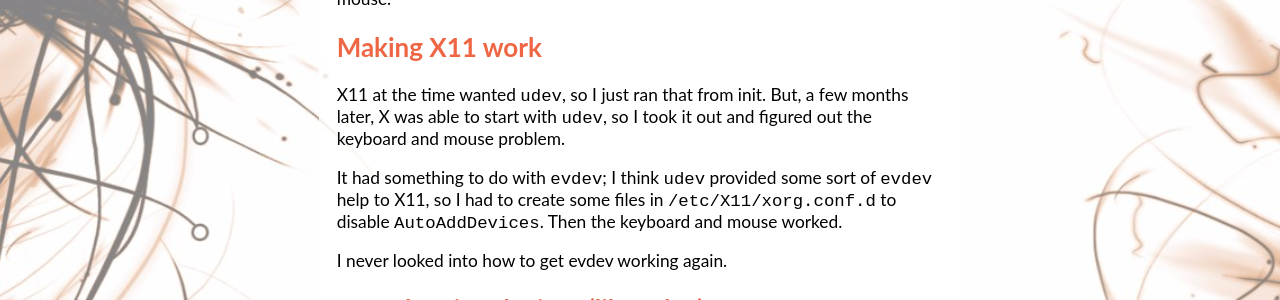
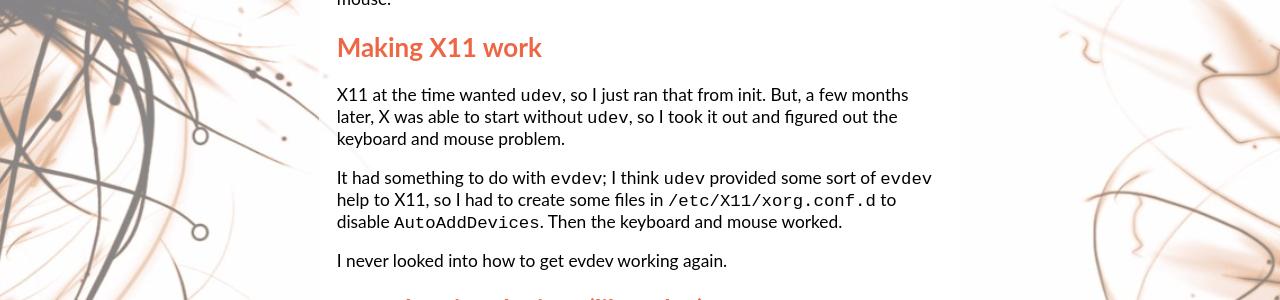
Before and after one commit to nealey/homepage, a Jekyll site: the page built from papers/runit-as-init.md, in a window 1280 px wide and 900 px high, scrolled down 806 px. Shown: the part 176-476 px from the top of the window. Built offline with Jekyll 4.4.1, drawn with Linux system fonts in a browser that asks for light colours.

Commit message:
Update on button click

```diff
--- a/papers/runit-as-init.md
+++ b/papers/runit-as-init.md
@@ -64,7 +64,7 @@
 X11 at the time wanted `udev`,
 so I just ran that from init.
 But, a few months later,
-X was able to start with `udev`,
+X was able to start without `udev`,
 so I took it out and figured out the keyboard and mouse problem.
 
 It had something to do with `evdev`;
--- a/toys/grepdict/grepdict.js
+++ b/toys/grepdict/grepdict.js
@@ -8,6 +8,7 @@
   re.value = ""
   re.disabled = false
   re.focus()
+  re.dispatchEvent(new Event("input"))
 }
 
 function regexInput(e) {
@@ -29,7 +30,6 @@
         li.textContent = "…"
         break
       }
-
     }
   }
 }
@@ -42,6 +42,7 @@
   }
   re.value = val
   re.focus()
+  re.dispatchEvent(new Event("input"))
 }
 
 function init(e) {
```
